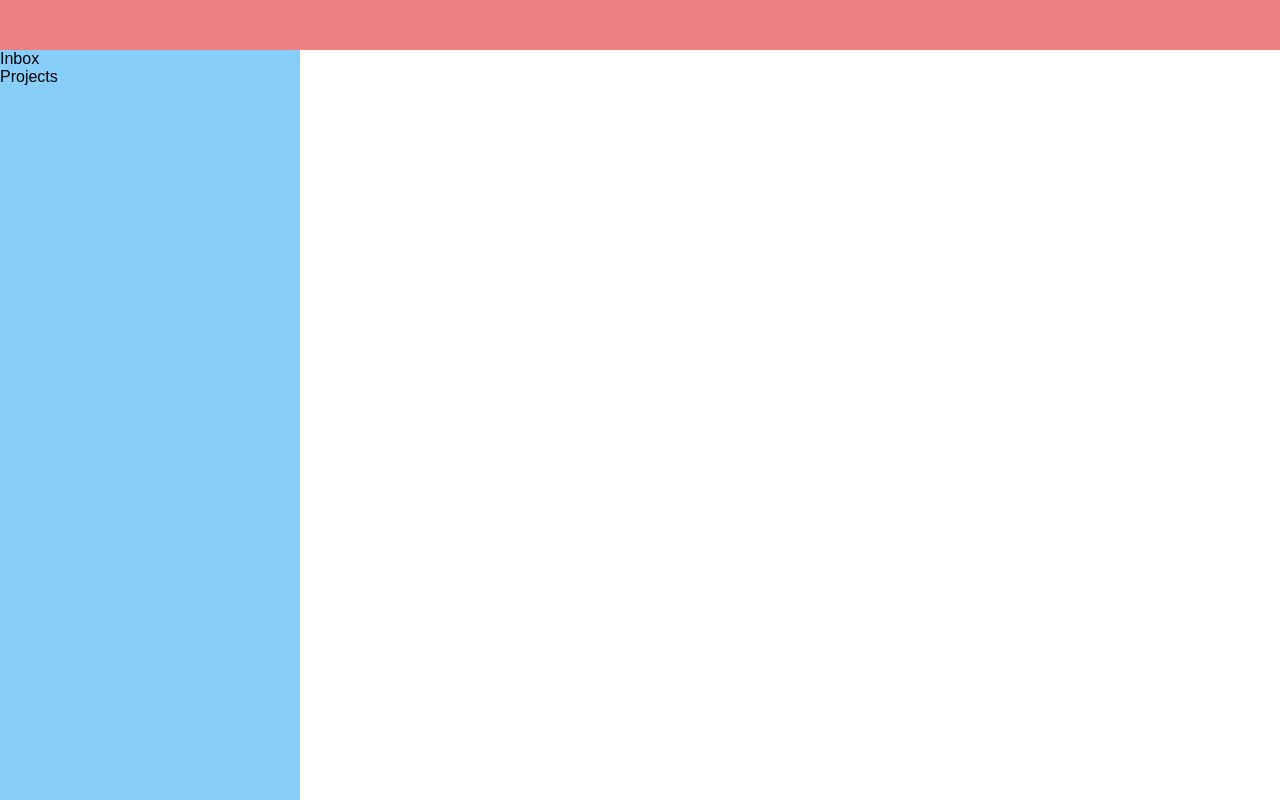
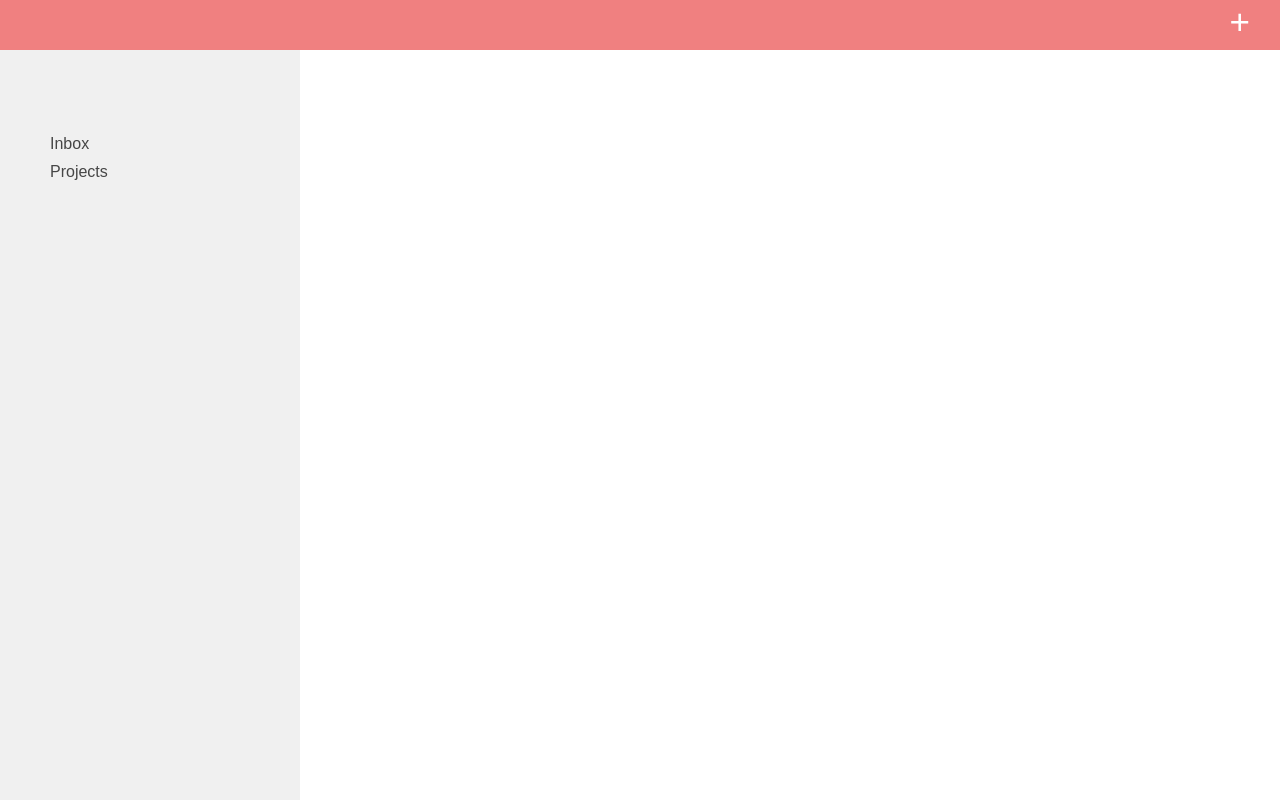
Before and after one commit to michaelrlai/todolist, a website built with webpack: page dist/index.html in a window 1280 px wide. Built offline with nearby package versions, Linux system fonts and the light colour scheme.

Commit message:
Added buttons

```diff
--- /dev/null
+++ b/src/createlist.js
@@ -0,0 +1 @@
+class
--- a/src/display.js
+++ b/src/display.js
@@ -8,7 +8,22 @@ const displayHeader = function() { // Create and display header
     const header = document.createElement("div");
     header.classList.add("header");
     selectPage().appendChild(header);
-    return header;
+
+    const headerButtonContainer = document.createElement("div");
+    headerButtonContainer.classList.add("header-button-container");
+    header.appendChild(headerButtonContainer);
+
+    const buttons = ["+"];
+    buttons.forEach(element => {
+        const button = document.createElement("div");
+        button.classList.add("button");
+        button.classList.add("header-button");
+        button.textContent = element;
+        headerButtonContainer.appendChild(button);
+    });
+
+
+    console.log("hi");
 };
 
 const createMain = function() { // Create main area below header, includes projects and todo lists
@@ -31,6 +46,7 @@ const displayProjects = function() {
         const buttons = ["Inbox", "Projects"];
         buttons.forEach(element => {
             const button = document.createElement("div");
+            button.classList.add("button");
             button.classList.add("projects-button");
             button.classList.add(`button-${element.toLowerCase()}`);
             button.textContent = element;
```
Also changed, not shown: dist/index.html, dist/main.js, dist/style.css.
